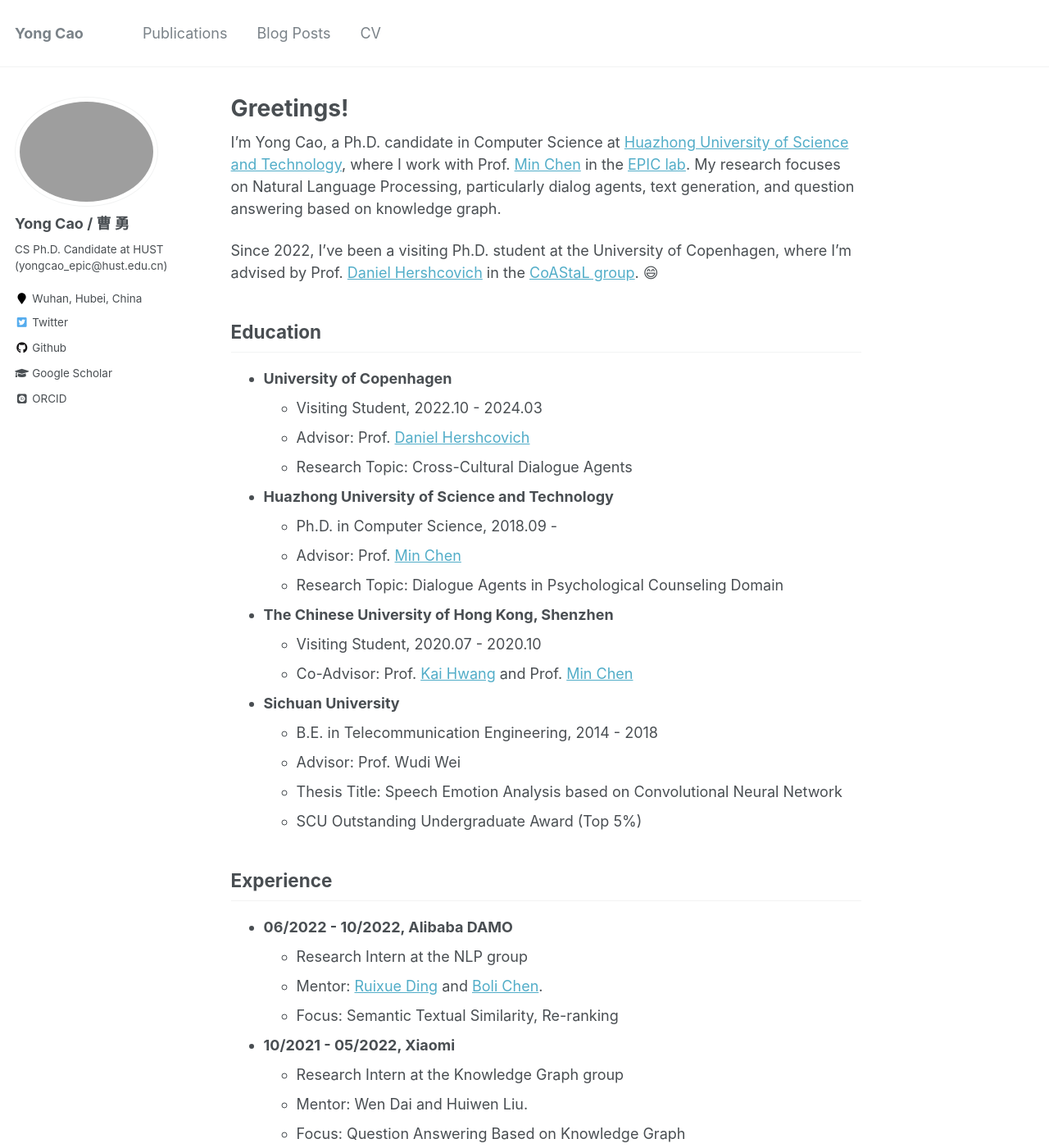
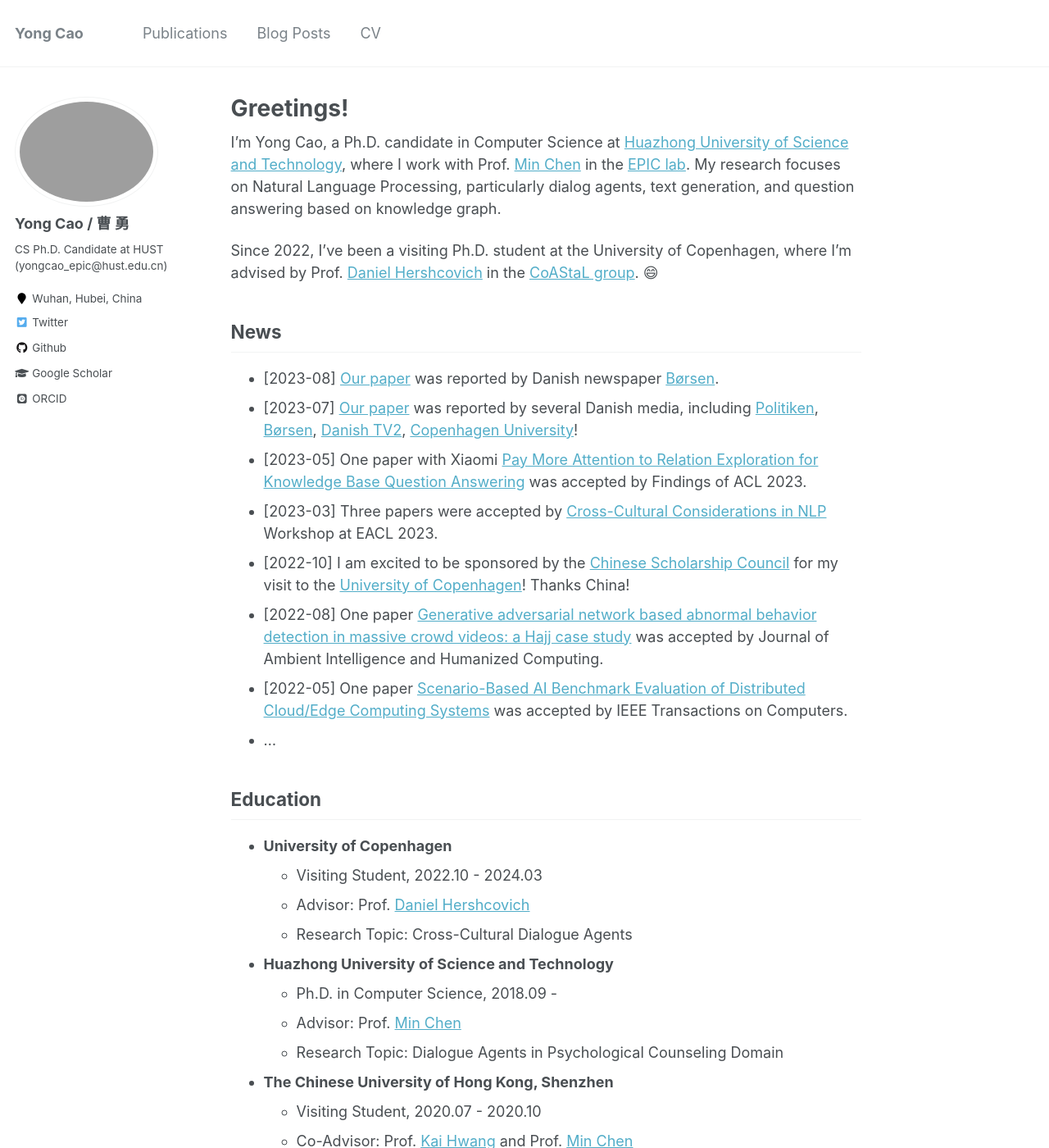
Before and after one commit to yongcaoplus/yongcaoplus.github.io, a Jekyll site: the page built from _pages/about.md, in a window 1280 px wide and 1400 px high. Shown: the whole window at 82% size. Built offline with Jekyll 4.4.1, drawn with Linux system fonts in a browser that asks for light colours; some web fonts are replaced; some of the changed text lies outside the part shown.

Commit message:
update sep 23

```diff
--- a/_pages/about.md
+++ b/_pages/about.md
@@ -14,6 +14,17 @@ My research focuses on Natural Language Processing, particularly dialog agents,
 
 Since 2022, I've been a visiting Ph.D. student at the University of Copenhagen, where I'm advised by Prof. [Daniel Hershcovich](https://danielhers.github.io/) in the [CoAStaL group](http://coastalcph.github.io/). 😄
 
+
+News
+------
+* [2023-08] [Our paper](https://arxiv.org/pdf/2303.17466.pdf) was reported by Danish newspaper [Børsen](https://borsen.dk/nyheder/ai/populaer-chatbot-promoverer-amerikanske-vaerdier-og-normer).
+* [2023-07] [Our paper](https://arxiv.org/pdf/2303.17466.pdf) was reported by several Danish media, including [Politiken](https://politiken.dk/debat/klummer/jarlner/art9429359/Samtalerobot-er-et-redskab-for-amerikansk-kulturimperialisme), [Børsen](https://ekstrabladet.dk/nyheder/samfund/chatgpt-fremmer-amerikanske-normer-og-vaerdier/9856186), [Danish TV2](https://www.tv2kosmopol.dk/nyhedsarkiv?date=2023-07-10&clip=634dda2b-8303-4527-aeff-a96418116135), [Copenhagen University](https://di.ku.dk/english/news/2023/chatgpt-promotes-american-norms-and-values/)!
+* [2023-05] One paper with Xiaomi [Pay More Attention to Relation Exploration for Knowledge Base Question Answering](https://arxiv.org/pdf/2305.02118.pdf) was accepted by Findings of ACL 2023.
+* [2023-03] Three papers were accepted by [Cross-Cultural Considerations in NLP](https://sites.google.com/view/c3nlp) Workshop at EACL 2023.
+* [2022-10] I am excited to be sponsored by the [Chinese Scholarship Council](https://www.cscse.edu.cn/cscse/zwlx/jxj/index.html) for my visit to the [University of Copenhagen](https://www.ku.dk/english/)! Thanks China!
+* [2022-08] One paper [Generative adversarial network based abnormal behavior detection in massive crowd videos: a Hajj case study](https://link.springer.com/article/10.1007/s12652-021-03323-5) was accepted by Journal of Ambient Intelligence and Humanized Computing.
+* [2022-05] One paper [Scenario-Based AI Benchmark Evaluation of Distributed Cloud/Edge Computing Systems](https://ieeexplore.ieee.org/abstract/document/9779956) was accepted by IEEE Transactions on Computers.
+* ...
 
 Education
 ------
```
Also changed, not shown: other parts of _pages/about.md (+0 -12 lines).
